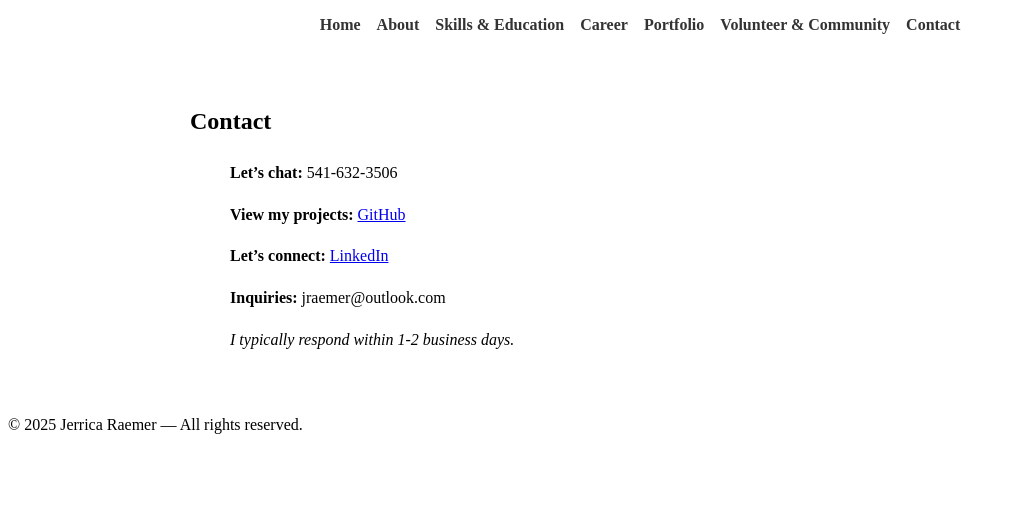
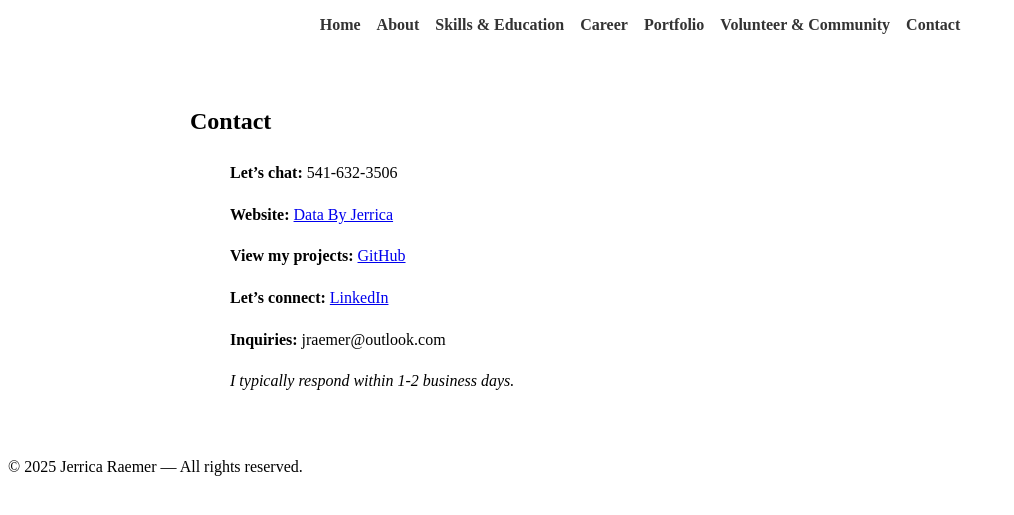
Before and after one commit to JerricaRaemer/jerricaraemer.github.com, a Jekyll site: the page built from contact.md, in a window 1280 px wide. Shown: the top 515 px of the page, without its empty margins (0-1014 px from the left). Built offline with Jekyll 4.4.1, drawn with Linux system fonts in a browser that asks for light colours.

Commit message:
Update contact.md

```diff
--- a/contact.md
+++ b/contact.md
@@ -8,6 +8,8 @@ permalink: /contact/
 
 > **Let's chat:** 541-632-3506
 >
+> **Website:** [Data By Jerrica](https://databyjerrica.com/)
+>
 > **View my projects:** [GitHub](https://github.com/JerricaRaemer)
 >
 > **Let’s connect:** [LinkedIn](https://www.linkedin.com/in/jerrica-raemer/)
```
